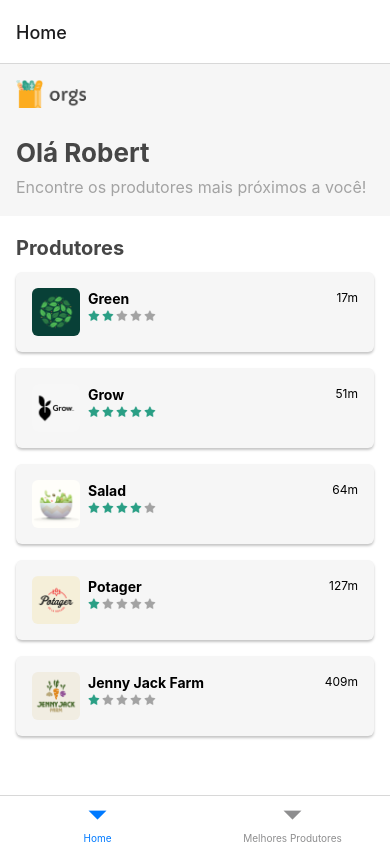
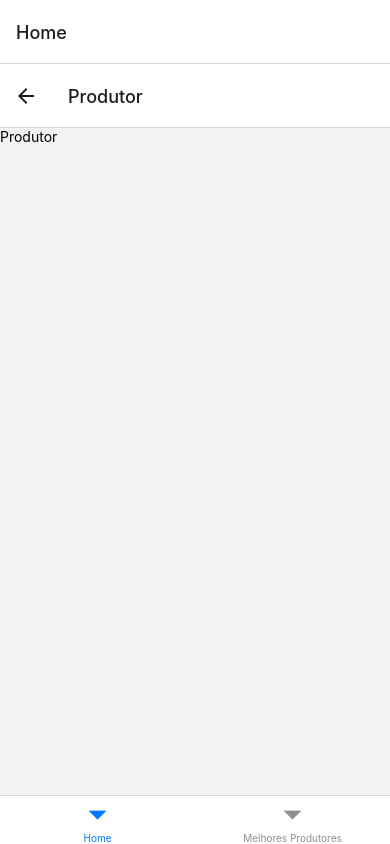
Before and after one commit to RA4Z/Navegacao, a React Native app: screen /Produtor in a window 390 px wide. Built offline with nearby package versions, Linux system fonts and the light colour scheme.

Commit message:
Criação de navegação entre telas de produtor com cards de produtor

```diff
--- a/package.json
+++ b/package.json
@@ -12,12 +12,13 @@
     "@expo/webpack-config": "^18.0.1",
     "@react-navigation/bottom-tabs": "^6.5.7",
     "@react-navigation/native": "^6.1.6",
+    "@react-navigation/native-stack": "^6.9.12",
     "expo": "~48.0.11",
     "expo-linear-gradient": "~12.1.2",
     "expo-status-bar": "~1.4.4",
     "react": "18.2.0",
     "react-dom": "^18.2.0",
-    "react-native": "0.71.6",
+    "react-native": "0.71.7",
     "react-native-safe-area-context": "4.5.0",
     "react-native-screens": "~3.20.0",
     "react-native-svg": "^13.4.0",
--- a/src/routes/AppRotas.js
+++ b/src/routes/AppRotas.js
@@ -2,16 +2,16 @@
 import { NavigationContainer } from "@react-navigation/native";
 import { createBottomTabNavigator } from '@react-navigation/bottom-tabs';
 
-import Home from "../telas/Home";
-import MelhoresProdutores from "../telas/MelhoresProdutores";
+import ProdutorRotas from "./ProdutorRotas";
+import MelhoresProdutoresRotas from "./MelhoresProdutoresRotas";
 
 const Tab = createBottomTabNavigator();
 export default function AppRotas() {
     return (
         <NavigationContainer>
             <Tab.Navigator>
-                <Tab.Screen name='Home' component={Home}/>
-                <Tab.Screen name='Melhores Produtores' component={MelhoresProdutores}/>
+                <Tab.Screen name='Home' component={ProdutorRotas}/>
+                <Tab.Screen name='Melhores Produtores' component={MelhoresProdutoresRotas}/>
             </Tab.Navigator>
         </NavigationContainer>
     )
--- /dev/null
+++ b/src/routes/MelhoresProdutoresRotas.js
@@ -0,0 +1,9 @@
+import React from "react";
+import ProdutorRotas from "./ProdutorRotas";
+import MelhoresProdutores from "../telas/MelhoresProdutores";
+
+export default function MelhoresProdutoresRotas() {
+    return (
+        <ProdutorRotas ComponentePrincipal={MelhoresProdutores} />
+    )
+}
--- /dev/null
+++ b/src/routes/ProdutorRotas.js
@@ -0,0 +1,16 @@
+import React from "react";
+import { createNativeStackNavigator } from "@react-navigation/native-stack";
+
+import Home from "../telas/Home";
+import Produtor from "../telas/Produtor";
+
+const Stack = createNativeStackNavigator();
+
+export default function ProdutorRotas({ ComponentePrincipal = Home }) {
+    return (
+        <Stack.Navigator>
+            <Stack.Screen name='HomeScreen' component={ComponentePrincipal} />
+            <Stack.Screen name='Produtor' component={Produtor} />
+        </Stack.Navigator>
+    )
+}
--- /dev/null
+++ b/src/telas/Produtor/index.js
@@ -0,0 +1,8 @@
+import React from "react";
+import { Text } from 'react-native'
+
+export default function Produtor() {
+    return (
+        <Text>Produtor</Text>
+    )
+}
--- a/src/telas/Produtores/index.js
+++ b/src/telas/Produtores/index.js
@@ -1,5 +1,6 @@
 import React from 'react';
 import { FlatList, Text, StyleSheet } from 'react-native';
+import { useNavigation } from '@react-navigation/native';
 
 import Produtor from './componentes/Produtor';
 import Topo from './componentes/Topo';
@@ -7,6 +8,8 @@
 import useTextos from '../../hooks/useTextos';
 
 export default function Produtores({ melhoresProdutores }) {
+  const navigation = useNavigation();
+
   const lista = useProdutores(melhoresProdutores);
   const { tituloProdutores } = useTextos();
 
@@ -20,7 +23,11 @@
   return <FlatList
     data={lista}
     renderItem={
-      ({ item }) => <Produtor {...item} aoPressionar={() => {}} />
+      ({ item }) => <Produtor
+        {...item}
+        aoPressionar={() => {
+          navigation.navigate('Produtor')
+        }} />
     }
     keyExtractor={({ nome }) => nome}
     ListHeaderComponent={TopoLista}
```
Also changed, not shown: 1 other file (tests, documents, lock files or other folders).
